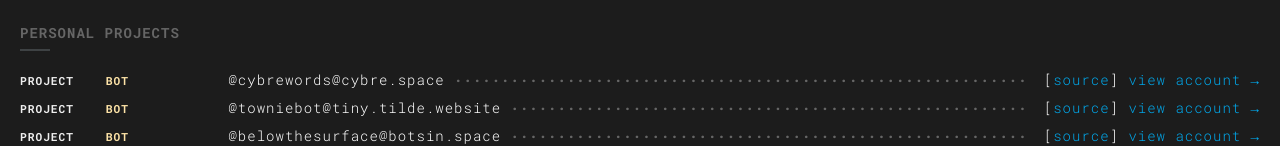
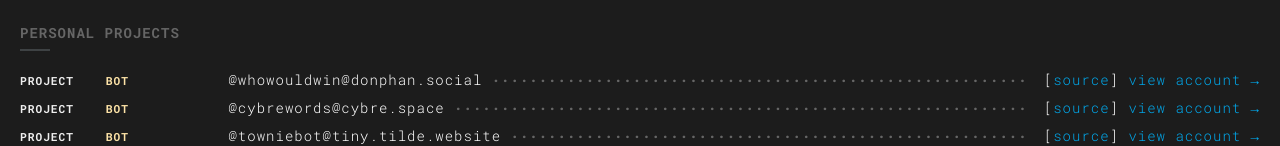
Before and after one commit to N07070/0x4464.github.io, a website: page src/index.pug in a window 1280 px wide. Shown: the part 654-800 px from the top of the page. Drawn offline with nearby package versions, Linux system fonts and the light colour scheme; files that its build step writes are made by us from their sources.

Commit message:
Added whowouldwin bot

```diff
--- a/src/index.pug
+++ b/src/index.pug
@@ -79,6 +79,16 @@ block content
           a(href="posts/write-something.html") read &rarr;
     .posts
       h2 Personal projects
+      .post
+        span
+          .tag.tag--project
+          .tag.tag--bot
+          | @whowouldwin@donphan.social
+        .links
+          | [
+          a(href="https://github.com/0x4464/mastodon-whowouldwin", target="_blank") source
+          | ]
+          a(href="https://donphan.social/@whowouldwin" target="_blank") view account &rarr;
       .post
         span
           .tag.tag--project
```
Also changed, not shown: index.html.
